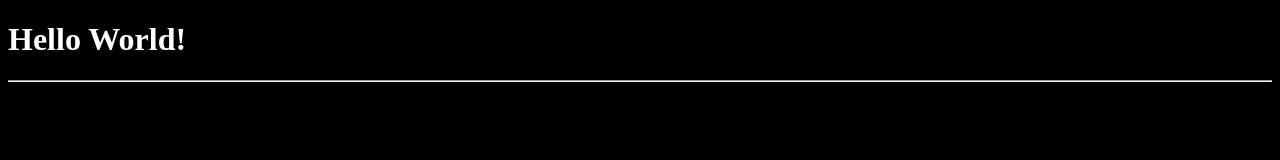
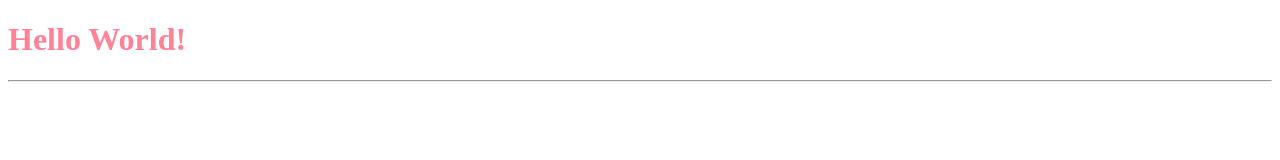
Before and after one commit to Jiwooooo/fastweb, a plain HTML site: page index.html in a window 1280 px wide. Drawn offline with Linux system fonts and the light colour scheme.

Commit message:
color 변경
텍스트 color 변경

```diff
--- a/index.html
+++ b/index.html
@@ -5,8 +5,7 @@
     <title>끼얏호</title>
     <style>
         body{
-            background: black;
-            color: white;
+            color: RGB(255,130,150);
         }
     </style>
 </head>
```
